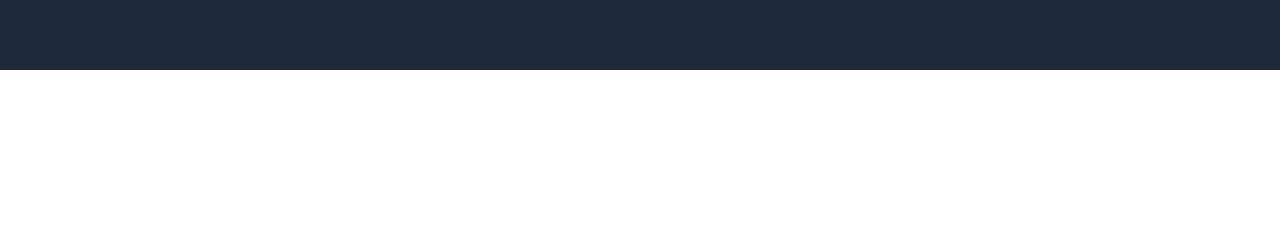
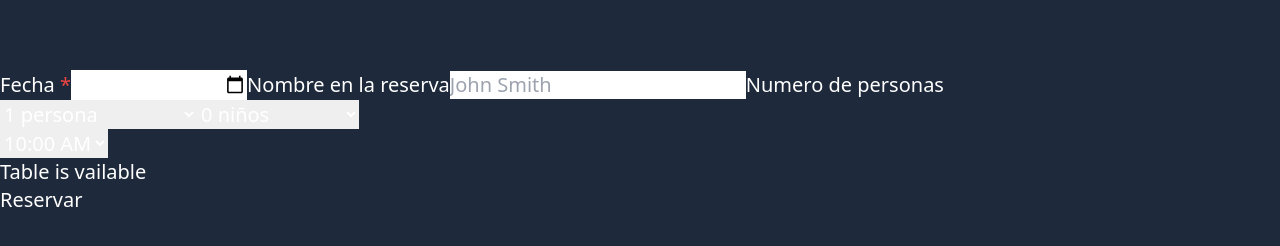
Before and after one commit to Guapura89/react-restaurant, a React (Create React App) app: page / in a window 1280 px wide. Shown: the part 3130-3376 px from the top of the page. Before the commit the page ends 3200 px from the top, so only its background shows below. Built offline with nearby package versions, Linux system fonts and the light colour scheme.

Commit message:
feat: add reservation form structure :sparkles:

```diff
--- a/src/pages/Home.jsx
+++ b/src/pages/Home.jsx
@@ -134,6 +134,49 @@
                     </div>
                 </div>
             </div>
+
+            {/* Reservations section */}
+            <div className="h-screen">
+                <div className="w-4/5 hfull">
+                    <form action="" className="text-white text-xl">
+                        <label htmlFor="date" className="text-white">Fecha <span className="text-red-500">*</span></label>
+                        <input type="date" />
+
+                        <label htmlFor="name">Nombre en la reserva</label>
+                        <input type="text" placeholder="John Smith" />
+
+                        <label htmlFor="dinners">Numero de personas</label>
+                        <div>
+                            <select name="dinners" id="dinners">
+                                <option value="1">1 persona</option>
+                                <option value="2">2 personas</option>
+                                <option value="3">3 a 5 personas</option>
+                                <option value="4">Mas de 5 personas</option>
+                            </select>
+                            <select name="kids" id="kids">
+                                <option value="1">0 niños</option>
+                                <option value="2">1 niño</option>
+                                <option value="3">2 niños</option>
+                                <option value="4">3 a 5 niños</option>
+                                <option value="5">Mas de 5 niños</option>
+                            </select>
+                        </div>
+                        <div>
+                            <select name="time" id="time">
+                                <option value="1">10:00 AM</option>
+                                <option value="2">11:00 AM</option>
+                                <option value="3">12:00 PM</option>
+                                <option value="4">1:00 PM</option>
+                            </select>
+                            <p>Table is vailable</p>
+                        </div>
+
+                        <div>
+                            <button>Reservar</button>
+                        </div>
+                    </form>
+                </div>
+            </div>
         </div>
     );
 }
```
Also changed, not shown: 1 other file (tests, documents, lock files or other folders).
